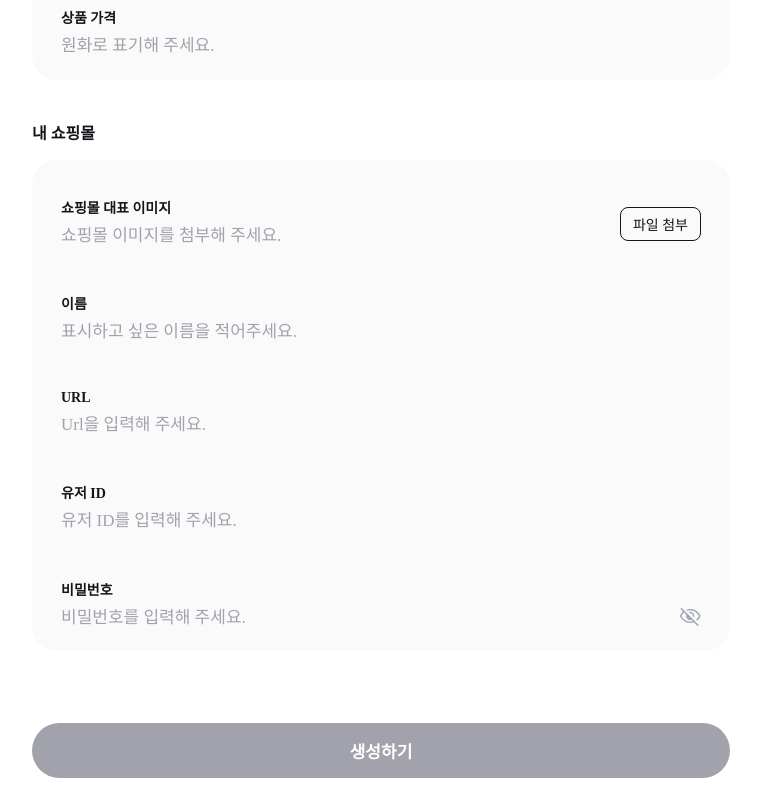
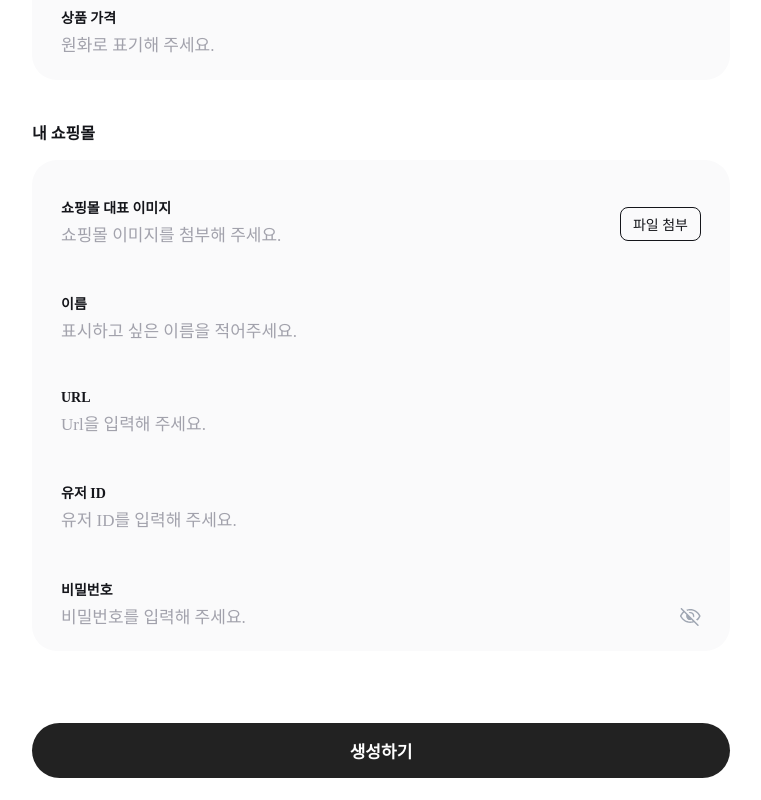
Before and after one commit to rhdtls3562/Linkshop, a React (Vite) app: page /post/1 in a window 1280 px wide. Shown: the part 459-1259 px from the top of the page, without its empty margins (259-1020 px from the left). Built offline with nearby package versions, Linux system fonts and the light colour scheme; a web font is replaced by a local one.

Commit message:
feat: 완료 모달 확인 버튼 클릭 시 메인 페이지로 이동 기능 구현

```diff
--- a/src/components/ActionCompleteModal.jsx
+++ b/src/components/ActionCompleteModal.jsx
@@ -1,22 +1,32 @@
 import { createPortal } from "react-dom";
+import { useNavigate } from "react-router-dom";
 import styles from "./ActionCompleteModal.module.css";
 import Loading from "./Loading";
+
 export function ActionCompleteModal({
   isOpen,
   onClose,
   message,
   isCreateCompleted,
 }) {
+  const navigate = useNavigate();
+
   if (!isOpen) {
     return null;
   }
+
+  const handleChange = () => {
+    onClose();
+    navigate("/");
+  };
+
   return createPortal(
     <>
       <div className={styles.overlay}>
         {isCreateCompleted ? (
           <div className={styles.modal}>
             <p className={styles.message}>{message}</p>
-            <button className={styles.btn} onClick={onClose}>
+            <button className={styles.btn} onClick={handleChange}>
               확인
             </button>
           </div>
--- a/src/pages/LinkPostPage.jsx
+++ b/src/pages/LinkPostPage.jsx
@@ -1,4 +1,5 @@
 import { useState } from "react";
+import { useNavigate } from "react-router-dom";
 import { ActionCompleteModal } from "../components/ActionCompleteModal";
 import { Button } from "../components/Button";
 import { ProductUploader } from "../components/ProductUploader";
@@ -23,13 +24,13 @@ export function LinkPostPage() {
   const [shopData, setShopData] = useState({});
 
   // 입력값 체크
-  const isAllFilled =
-    productDataList.every(
-      (product) =>
-        product.productName && product.productPrice && product.productImg
-    ) &&
-    Object.keys(shopData).length >= 5 &&
-    Object.values(shopData).every((val) => val !== "" && val !== null);
+  const isAllFilled = true;
+  // productDataList.every(
+  //   (product) =>
+  //     product.productName && product.productPrice && product.productImg
+  // ) &&
+  // Object.keys(shopData).length >= 5 &&
+  // Object.values(shopData).every((val) => val !== "" && val !== null);
 
   // 이미지 업로드
   const handleImageUpload = async (imageFile) => {
@@ -66,7 +67,6 @@ export function LinkPostPage() {
     e.preventDefault();
     setIsModalOpen(true); // 모달 오버레이 오픈
 
-    console.log("shopData", shopData);
     try {
       // Shop 이미지
       let shopImageUrl = shopData.imageUrl;
```
